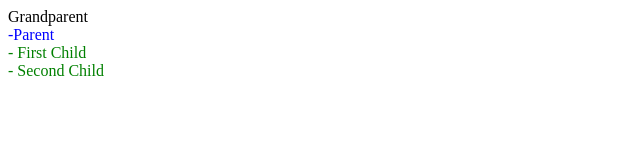
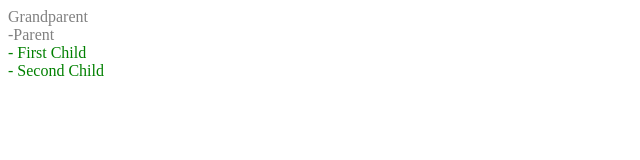
Before and after one commit to monpeco/Intro-jQuery, a plain HTML site: page Module1-Adding-jQuery-to-web-pages/parent-child/index.html in a window 1280 px wide. Shown: the full height of the page, 0-640 px from the left. Drawn offline with nearby package versions, Linux system fonts and the light colour scheme.

Commit message:
Add use parents (all the ancestors)

```diff
--- a/Module1-Adding-jQuery-to-web-pages/parent-child/index.html
+++ b/Module1-Adding-jQuery-to-web-pages/parent-child/index.html
@@ -20,6 +20,7 @@
                $('#target').find('*').attr('style', 'color:green'); // always needs a selector
                $('#target').children().attr('style', 'color:red');
                $('#kid').parent().attr('style', 'color:blue');
+               $('#kid').parents().attr('style', 'color:grey');
             });
         </script>
     </body>
```
